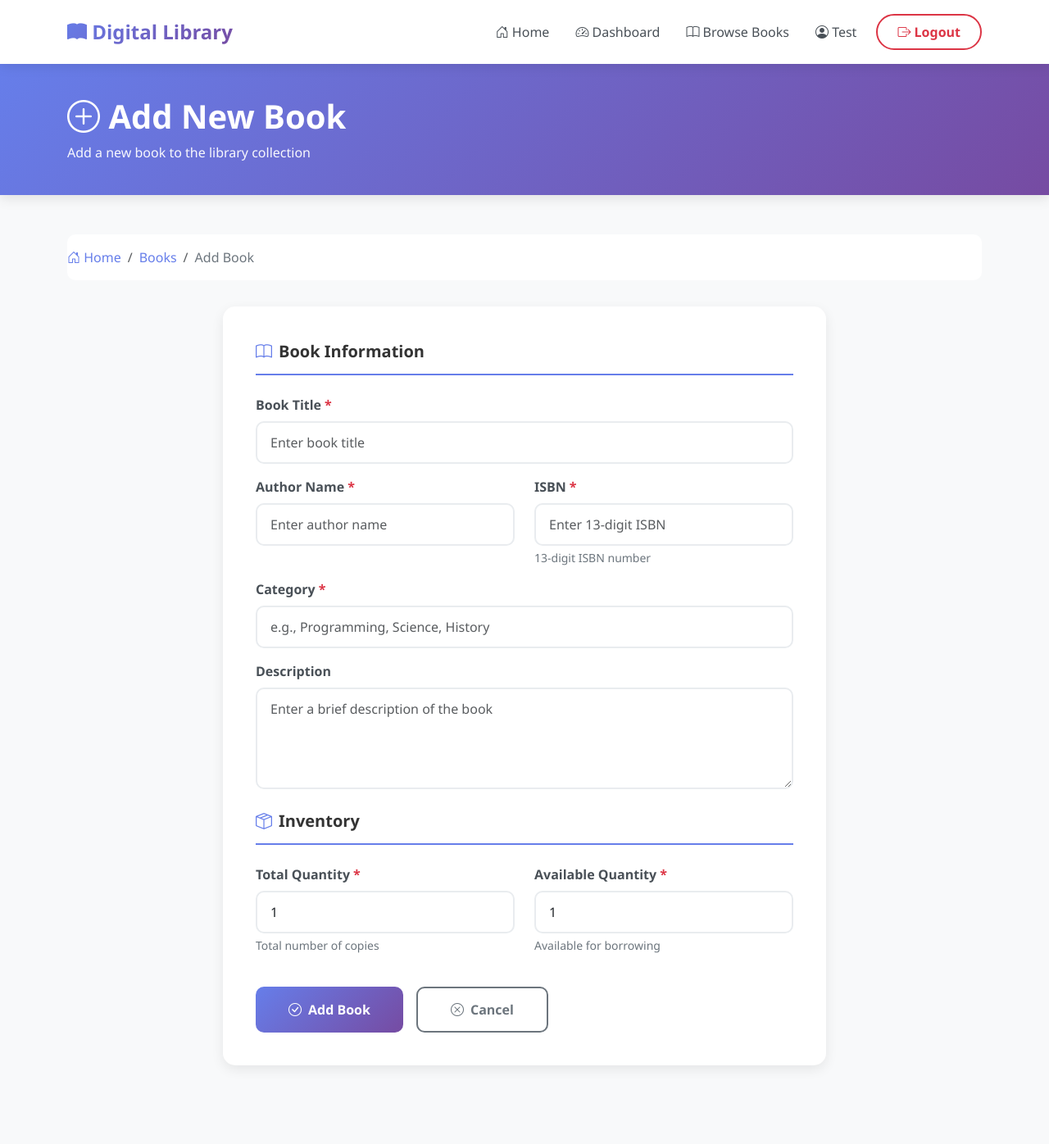
After one commit to RiteshhVishwakarma/Digital-Library-Management-System, a Django app: page /books/add/ in a window 1280 px wide. The commit adds this page. Shown: the whole page at 82% size. Run offline with Django 5.2, Linux system fonts and the light colour scheme; a user stored in the database is signed in.

Commit message:
added add books feature

```diff
--- a/digitalLMS/accounts/urls.py
+++ b/digitalLMS/accounts/urls.py
@@ -5,7 +5,7 @@ app_name = 'accounts'
 
 urlpatterns = [
     path('', views.home, name='home'),
-    path('register/', views.register, name='register'),
+    path('cd cd cd/', views.register, name='register'),
     path('login/', views.login_view, name='login'),
     path('logout/', views.logout_view, name='logout'),
     path('dashboard/', views.dashboard, name='dashboard'),
--- /dev/null
+++ b/digitalLMS/books/forms.py
@@ -0,0 +1,98 @@
+from django import forms
+from .models import Book
+
+
+class BookForm(forms.ModelForm):
+    """
+    Form for creating and editing books.
+    """
+    class Meta:
+        model = Book
+        fields = [
+            'title',
+            'author',
+            'isbn',
+            'category',
+            'description',
+            'quantity',
+            'available_quantity'
+        ]
+        widgets = {
+            'title': forms.TextInput(attrs={
+                'class': 'form-control',
+                'placeholder': 'Enter book title'
+            }),
+            'author': forms.TextInput(attrs={
+                'class': 'form-control',
+                'placeholder': 'Enter author name'
+            }),
+            'isbn': forms.TextInput(attrs={
+                'class': 'form-control',
+                'placeholder': 'Enter 13-digit ISBN'
+            }),
+            'category': forms.TextInput(attrs={
+                'class': 'form-control',
+                'placeholder': 'e.g., Programming, Science, History'
+            }),
+            'description': forms.Textarea(attrs={
+                'class': 'form-control',
+                'placeholder': 'Enter a brief description of the book',
+                'rows': 4
+            }),
+            'quantity': forms.NumberInput(attrs={
+                'class': 'form-control',
+                'min': 1,
+                'placeholder': 'Total copies'
+            }),
+            'available_quantity': forms.NumberInput(attrs={
+                'class': 'form-control',
+                'min': 0,
+                'placeholder': 'Available copies'
+            }),
+        }
+        labels = {
+            'title': 'Book Title',
+            'author': 'Author Name',
+            'isbn': 'ISBN',
+            'category': 'Category',
+            'description': 'Description',
+            'quantity': 'Total Quantity',
+            'available_quantity': 'Available Quantity',
+        }
+
+    def clean_isbn(self):
+        """
+        Validate ISBN format and uniqueness.
+        """
+        isbn = self.cleaned_data.get('isbn')
+
+        # Check if ISBN is 13 characters
+        if len(isbn) != 13:
+            raise forms.ValidationError('ISBN must be exactly 13 characters.')
+
+        # Check if ISBN contains only digits
+        if not isbn.isdigit():
+            raise forms.ValidationError('ISBN must contain only digits.')
+
+        # Check uniqueness (only for new books, not when editing)
+        if not self.instance.pk:  # Only check for new instances
+            if Book.objects.filter(isbn=isbn).exists():
+                raise forms.ValidationError('A book with this ISBN already exists.')
+
+        return isbn
+
+    def clean(self):
+        """
+        Validate that available_quantity doesn't exceed quantity.
+        """
+        cleaned_data = super().clean()
+        quantity = cleaned_data.get('quantity')
+        available_quantity = cleaned_data.get('available_quantity')
+
+        if quantity and available_quantity:
+            if available_quantity > quantity:
+                raise forms.ValidationError(
+                    'Available quantity cannot be greater than total quantity.'
+                )
+
+        return cleaned_data
--- /dev/null
+++ b/digitalLMS/books/templates/books/add_book.html
@@ -0,0 +1,444 @@
+<!DOCTYPE html>
+<html lang="en">
+<head>
+    <meta charset="UTF-8">
+    <meta name="viewport" content="width=device-width, initial-scale=1.0">
+    <title>{{ page_title }} - Digital Library Management System</title>
+    <!-- Bootstrap 5 CSS -->
+    <link href="https://cdn.jsdelivr.net/npm/bootstrap@5.3.0/dist/css/bootstrap.min.css" rel="stylesheet">
+    <!-- Bootstrap Icons -->
+    <link href="https://cdn.jsdelivr.net/npm/bootstrap-icons@1.10.0/font/bootstrap-icons.css" rel="stylesheet">
+    <style>
+        :root {
+            --primary-gradient: linear-gradient(135deg, #667eea 0%, #764ba2 100%);
+            --primary-color: #667eea;
+            --secondary-color: #764ba2;
+        }
+
+        body {
+            background: #f8f9fa;
+            font-family: 'Segoe UI', Tahoma, Geneva, Verdana, sans-serif;
+        }
+
+        /* Navbar Styles */
+        .navbar {
+            background: white !important;
+            box-shadow: 0 2px 15px rgba(0, 0, 0, 0.1);
+            padding: 1rem 0;
+        }
+
+        .navbar-brand {
+            font-size: 1.5rem;
+            font-weight: 700;
+            background: var(--primary-gradient);
+            -webkit-background-clip: text;
+            -webkit-text-fill-color: transparent;
+            background-clip: text;
+        }
+
+        .nav-link {
+            font-weight: 500;
+            color: #495057 !important;
+            margin: 0 0.5rem;
+            transition: color 0.3s ease;
+        }
+
+        .nav-link:hover, .nav-link.active {
+            color: var(--primary-color) !important;
+        }
+
+        .btn-logout {
+            background: transparent;
+            border: 2px solid #dc3545;
+            color: #dc3545;
+            padding: 0.5rem 1.5rem;
+            border-radius: 25px;
+            font-weight: 600;
+            transition: all 0.3s ease;
+        }
+
+        .btn-logout:hover {
+            background: #dc3545;
+            color: white;
+            transform: translateY(-2px);
+        }
+
+        /* Page Header */
+        .page-header {
+            background: var(--primary-gradient);
+            color: white;
+            padding: 2.5rem 0;
+            margin-bottom: 3rem;
+            box-shadow: 0 4px 15px rgba(0, 0, 0, 0.1);
+        }
+
+        .page-header h1 {
+            font-weight: 700;
+            margin-bottom: 0.5rem;
+        }
+
+        .page-header p {
+            opacity: 0.95;
+            margin-bottom: 0;
+        }
+
+        /* Form Container */
+        .form-container {
+            background: white;
+            border-radius: 15px;
+            padding: 2.5rem;
+            box-shadow: 0 5px 15px rgba(0, 0, 0, 0.08);
+            margin-bottom: 3rem;
+        }
+
+        .form-section-title {
+            font-size: 1.25rem;
+            font-weight: 700;
+            color: #333;
+            margin-bottom: 1.5rem;
+            padding-bottom: 0.75rem;
+            border-bottom: 2px solid var(--primary-color);
+            display: flex;
+            align-items: center;
+            gap: 0.5rem;
+        }
+
+        .form-section-title i {
+            color: var(--primary-color);
+        }
+
+        .form-label {
+            font-weight: 600;
+            color: #495057;
+            margin-bottom: 0.5rem;
+        }
+
+        .form-label .required {
+            color: #dc3545;
+            margin-left: 0.25rem;
+        }
+
+        .form-control, .form-select {
+            border: 2px solid #e9ecef;
+            border-radius: 10px;
+            padding: 0.75rem 1rem;
+            transition: all 0.3s ease;
+        }
+
+        .form-control:focus, .form-select:focus {
+            border-color: var(--primary-color);
+            box-shadow: 0 0 0 0.2rem rgba(102, 126, 234, 0.15);
+        }
+
+        .form-control.is-invalid {
+            border-color: #dc3545;
+        }
+
+        .invalid-feedback {
+            display: block;
+            margin-top: 0.5rem;
+            font-size: 0.875rem;
+        }
+
+        .form-text {
+            color: #6c757d;
+            font-size: 0.875rem;
+            margin-top: 0.25rem;
+        }
+
+        /* Buttons */
+        .btn-submit {
+            background: var(--primary-gradient);
+            border: none;
+            color: white;
+            padding: 0.875rem 2.5rem;
+            border-radius: 10px;
+            font-weight: 600;
+            transition: all 0.3s ease;
+            display: inline-flex;
+            align-items: center;
+            gap: 0.5rem;
+        }
+
+        .btn-submit:hover {
+            transform: translateY(-2px);
+            box-shadow: 0 5px 15px rgba(102, 126, 234, 0.4);
+            color: white;
+        }
+
+        .btn-cancel {
+            background: white;
+            border: 2px solid #6c757d;
+            color: #6c757d;
+            padding: 0.875rem 2.5rem;
+            border-radius: 10px;
+            font-weight: 600;
+            transition: all 0.3s ease;
+            display: inline-flex;
+            align-items: center;
+            gap: 0.5rem;
+        }
+
+        .btn-cancel:hover {
+            background: #6c757d;
+            color: white;
+            transform: translateY(-2px);
+        }
+
+        /* Alert Messages */
+        .alert {
+            border-radius: 10px;
+            border: none;
+            box-shadow: 0 2px 10px rgba(0, 0, 0, 0.1);
+        }
+
+        /* Breadcrumb */
+        .breadcrumb-custom {
+            background: white;
+            padding: 1rem 0;
+            margin-bottom: 2rem;
+            border-radius: 10px;
+        }
+
+        .breadcrumb {
+            margin-bottom: 0;
+        }
+
+        .breadcrumb-item a {
+            color: var(--primary-color);
+            text-decoration: none;
+        }
+
+        .breadcrumb-item.active {
+            color: #6c757d;
+        }
+
+        /* Responsive */
+        @media (max-width: 768px) {
+            .page-header h1 {
+                font-size: 1.75rem;
+            }
+
+            .form-container {
+                padding: 1.5rem;
+            }
+
+            .btn-submit, .btn-cancel {
+                width: 100%;
+                justify-content: center;
+            }
+        }
+    </style>
+</head>
+<body>
+    <!-- Navigation Bar -->
+    <nav class="navbar navbar-expand-lg navbar-light sticky-top">
+        <div class="container">
+            <a class="navbar-brand" href="{% url 'accounts:home' %}">
+                <i class="bi bi-book-fill"></i> Digital Library
+            </a>
+            <button class="navbar-toggler" type="button" data-bs-toggle="collapse" data-bs-target="#navbarNav">
+                <span class="navbar-toggler-icon"></span>
+            </button>
+            <div class="collapse navbar-collapse" id="navbarNav">
+                <ul class="navbar-nav ms-auto align-items-center">
+                    <li class="nav-item">
+                        <a class="nav-link" href="{% url 'accounts:home' %}">
+                            <i class="bi bi-house-door"></i> Home
+                        </a>
+                    </li>
+                    <li class="nav-item">
+                        <a class="nav-link" href="{% url 'accounts:dashboard' %}">
+                            <i class="bi bi-speedometer2"></i> Dashboard
+                        </a>
+                    </li>
+                    <li class="nav-item">
+                        <a class="nav-link" href="{% url 'books:book_list' %}">
+                            <i class="bi bi-book"></i> Browse Books
+                        </a>
+                    </li>
+                    <li class="nav-item">
+                        <span class="nav-link">
+                            <i class="bi bi-person-circle"></i> {{ request.user.username }}
+                        </span>
+                    </li>
+                    <li class="nav-item">
+                        <a class="btn btn-logout ms-2" href="{% url 'accounts:logout' %}">
+                            <i class="bi bi-box-arrow-right"></i> Logout
+                        </a>
+                    </li>
+                </ul>
+            </div>
+        </div>
+    </nav>
+
+    <!-- Page Header -->
+    <div class="page-header">
+        <div class="container">
+            <h1><i class="bi bi-plus-circle"></i> {{ page_title }}</h1>
+            <p>Add a new book to the library collection</p>
+        </div>
+    </div>
+
+    <!-- Breadcrumb -->
+    <div class="container">
+        <nav class="breadcrumb-custom">
+            <ol class="breadcrumb">
+                <li class="breadcrumb-item"><a href="{% url 'accounts:home' %}"><i class="bi bi-house-door"></i> Home</a></li>
+                <li class="breadcrumb-item"><a href="{% url 'books:book_list' %}">Books</a></li>
+                <li class="breadcrumb-item active">Add Book</li>
+            </ol>
+        </nav>
+    </div>
+
+    <!-- Django Messages -->
+    {% if messages %}
+        <div class="container mb-4">
+            {% for message in messages %}
+                <div class="alert alert-{{ message.tags }} alert-dismissible fade show" role="alert">
+                    <i class="bi bi-{% if message.tags == 'success' %}check-circle{% elif message.tags == 'error' %}exclamation-circle{% else %}info-circle{% endif %}"></i>
+                    {{ message }}
+                    <button type="button" class="btn-close" data-bs-dismiss="alert" aria-label="Close"></button>
+                </div>
+            {% endfor %}
+        </div>
+    {% endif %}
+
+    <!-- Form Container -->
+    <div class="container">
+        <div class="row justify-content-center">
+            <div class="col-lg-8">
+                <div class="form-container">
+                    <form method="post" novalidate>
+                        {% csrf_token %}
+
+                        <!-- Book Information Section -->
+                        <div class="form-section-title">
+                            <i class="bi bi-book"></i> Book Information
+                        </div>
+
+                        <div class="row">
+                            <div class="col-md-12 mb-3">
+                                <label for="{{ form.title.id_for_label }}" class="form-label">
+                                    {{ form.title.label }}<span class="required">*</span>
+                                </label>
+                                {{ form.title }}
+                                {% if form.title.errors %}
+                                    <div class="invalid-feedback">
+                                        {{ form.title.errors }}
+                                    </div>
+                                {% endif %}
+                            </div>
+
+                            <div class="col-md-6 mb-3">
+                                <label for="{{ form.author.id_for_label }}" class="form-label">
+                                    {{ form.author.label }}<span class="required">*</span>
+                                </label>
+                                {{ form.author }}
+                                {% if form.author.errors %}
+                                    <div class="invalid-feedback">
+                                        {{ form.author.errors }}
+                                    </div>
+                                {% endif %}
+                            </div>
+
+                            <div class="col-md-6 mb-3">
+                                <label for="{{ form.isbn.id_for_label }}" class="form-label">
+                                    {{ form.isbn.label }}<span class="required">*</span>
+                                </label>
+                                {{ form.isbn }}
+                                <div class="form-text">13-digit ISBN number</div>
+                                {% if form.isbn.errors %}
+                                    <div class="invalid-feedback">
+                                        {{ form.isbn.errors }}
+                                    </div>
+                                {% endif %}
+                            </div>
+
+                            <div class="col-md-12 mb-3">
+                                <label for="{{ form.category.id_for_label }}" class="form-label">
+                                    {{ form.category.label }}<span class="required">*</span>
+                                </label>
+                                {{ form.category }}
+                                {% if form.category.errors %}
+                                    <div class="invalid-feedback">
+                                        {{ form.category.errors }}
+                                    </div>
+                                {% endif %}
+                            </div>
+
+                            <div class="col-md-12 mb-4">
+                                <label for="{{ form.description.id_for_label }}" class="form-label">
+                                    {{ form.description.label }}
+                                </label>
+                                {{ form.description }}
+                                {% if form.description.errors %}
+                                    <div class="invalid-feedback">
+                                        {{ form.description.errors }}
+                                    </div>
+                                {% endif %}
+                            </div>
+                        </div>
+
+                        <!-- Inventory Section -->
+                        <div class="form-section-title">
+                            <i class="bi bi-box-seam"></i> Inventory
+                        </div>
+
+                        <div class="row">
+                            <div class="col-md-6 mb-3">
+                                <label for="{{ form.quantity.id_for_label }}" class="form-label">
+                                    {{ form.quantity.label }}<span class="required">*</span>
+                                </label>
+                                {{ form.quantity }}
+                                <div class="form-text">Total number of copies</div>
+                                {% if form.quantity.errors %}
+                                    <div class="invalid-feedback">
+                                        {{ form.quantity.errors }}
+                                    </div>
+                                {% endif %}
+                            </div>
+
+                            <div class="col-md-6 mb-3">
+                                <label for="{{ form.available_quantity.id_for_label }}" class="form-label">
+                                    {{ form.available_quantity.label }}<span class="required">*</span>
+                                </label>
+                                {{ form.available_quantity }}
+                                <div class="form-text">Available for borrowing</div>
+                                {% if form.available_quantity.errors %}
+                                    <div class="invalid-feedback">
+                                        {{ form.available_quantity.errors }}
+                                    </div>
+                                {% endif %}
+                            </div>
+                        </div>
+
+                        <!-- Non-field errors -->
+                        {% if form.non_field_errors %}
+                            <div class="alert alert-danger">
+                                {{ form.non_field_errors }}
+                            </div>
+                        {% endif %}
+
+                        <!-- Form Actions -->
+                        <div class="d-flex gap-3 mt-4">
+                            <button type="submit" class="btn btn-submit">
+                                <i class="bi bi-check-circle"></i> Add Book
+                            </button>
+                            <a href="{% url 'books:book_list' %}" class="btn btn-cancel">
+                                <i class="bi bi-x-circle"></i> Cancel
+                            </a>
+                        </div>
+                    </form>
+                </div>
+            </div>
+        </div>
+    </div>
+
+    <!-- Footer Spacing -->
+    <div style="height: 3rem;"></div>
+
+    <!-- Bootstrap 5 JS Bundle -->
+    <script src="https://cdn.jsdelivr.net/npm/bootstrap@5.3.0/dist/js/bootstrap.bundle.min.js"></script>
+</body>
+</html>
--- a/digitalLMS/books/urls.py
+++ b/digitalLMS/books/urls.py
@@ -5,5 +5,6 @@ app_name = 'books'
 
 urlpatterns = [
     path('', views.book_list, name='book_list'),
+    path('add/', views.add_book, name='add_book'),
     path('<int:pk>/', views.book_detail, name='book_detail'),
 ]
--- a/digitalLMS/books/views.py
+++ b/digitalLMS/books/views.py
@@ -1,6 +1,9 @@
-from django.shortcuts import render, get_object_or_404
+from django.shortcuts import render, get_object_or_404, redirect
+from django.contrib import messages
+from django.contrib.auth.decorators import login_required
 from django.db.models import Q
 from .models import Book
+from .forms import BookForm
 
 
 def book_list(request):
@@ -37,3 +40,32 @@ def book_detail(request, pk):
         'book': book
     }
     return render(request, 'books/book_detail.html', context)
+
+
+@login_required
+def add_book(request):
+    """
+    Create a new book.
+    """
+    if request.method == 'POST':
+        form = BookForm(request.POST)
+        if form.is_valid():
+            book = form.save()
+            messages.success(
+                request,
+                f'Book "{book.title}" has been added successfully!'
+            )
+            return redirect('books:book_list')
+        else:
+            messages.error(
+                request,
+                'Please correct the errors below.'
+            )
+    else:
+        form = BookForm()
+
+    context = {
+        'form': form,
+        'page_title': 'Add New Book'
+    }
+    return render(request, 'books/add_book.html', context)
```
Also changed, not shown: digitalLMS/books/templates/books/book_list.html (+30 -0 lines), digitalLMS/db.sqlite3.
